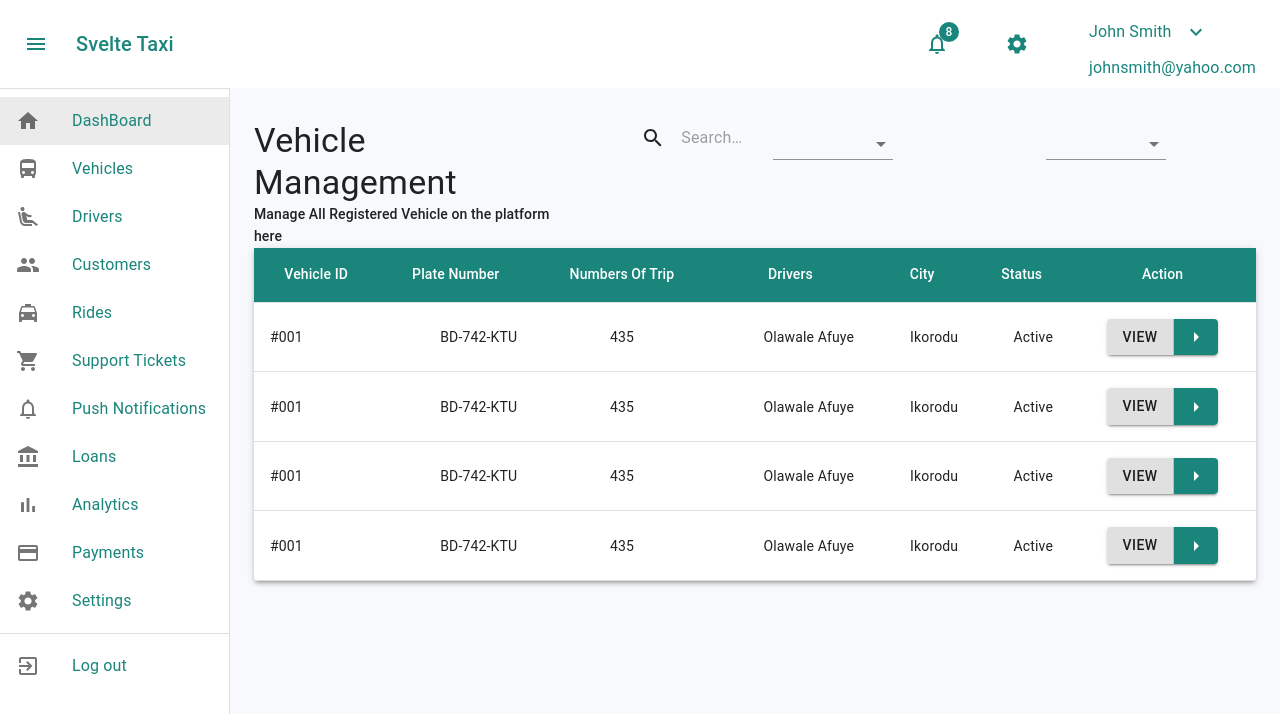
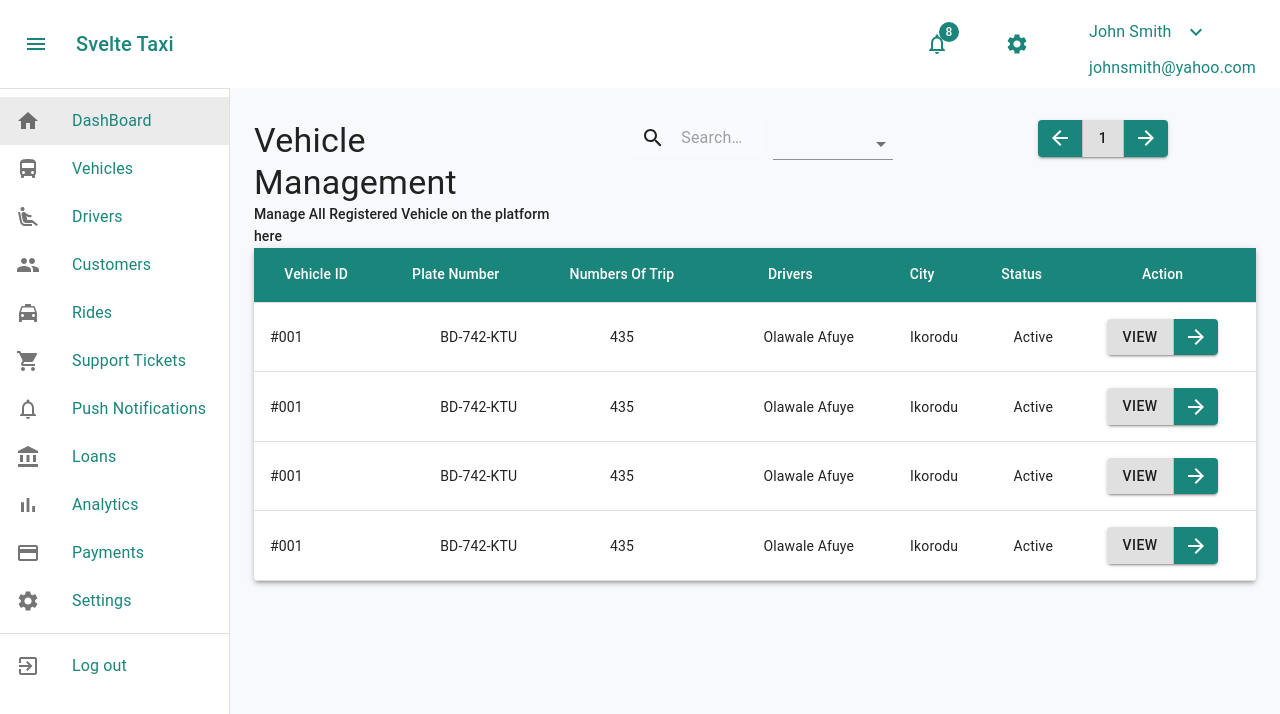
Before and after one commit to walosha/svelte_taxi, a React (Create React App) app: page /vehicles in a window 1280 px wide. Shown: the top 714 px of the page. Built offline with nearby package versions, Linux system fonts and the light colour scheme.

Commit message:
created pagination component

```diff
--- a/src/components/DropDownButton.jsx
+++ b/src/components/DropDownButton.jsx
@@ -2,7 +2,7 @@ import React from "react";
 import Grid from "@material-ui/core/Grid";
 import Button from "@material-ui/core/Button";
 import ButtonGroup from "@material-ui/core/ButtonGroup";
-import { ArrowRight } from "@material-ui/icons";
+import { ArrowForward } from "@material-ui/icons";
 import ClickAwayListener from "@material-ui/core/ClickAwayListener";
 import Grow from "@material-ui/core/Grow";
 import Paper from "@material-ui/core/Paper";
@@ -62,7 +62,7 @@ export default function DropDownButton() {
             aria-haspopup="menu"
             onClick={handleToggle}
           >
-            <ArrowRight />
+            <ArrowForward />
           </Button>
         </ButtonGroup>
         <Popper
--- /dev/null
+++ b/src/components/Pagination.jsx
@@ -0,0 +1,21 @@
+import React from "react";
+import Button from "@material-ui/core/Button";
+import ButtonGroup from "@material-ui/core/ButtonGroup";
+import { ArrowForward, ArrowBack } from "@material-ui/icons";
+
+export default function Pagination() {
+  function handleClick() {
+    console.log("button");
+  }
+  return (
+    <ButtonGroup variant="contained" aria-label="split button">
+      <Button color="primary" size="small" onClick={handleClick}>
+        <ArrowBack />
+      </Button>
+      <Button onClick={handleClick}>1</Button>
+      <Button color="primary" size="small" onClick={handleClick}>
+        <ArrowForward />
+      </Button>
+    </ButtonGroup>
+  );
+}
--- a/src/pages/vehicles.jsx
+++ b/src/pages/vehicles.jsx
@@ -9,6 +9,7 @@ import DataTable from "../components/Tables";
 import { vehicleData } from "../data/vehicledata";
 import SectionHeader from "../components/SectionHeader";
 import ControlledOpenSelect from "../components/Select";
+import Pagination from "../components/Pagination";
 
 const headingItems = [
   "Vehicle ID",
@@ -107,7 +108,7 @@ export default function Vehicles() {
                 <ControlledOpenSelect label={<span>Sorting: </span>} />
               </Grid>
               <Grid item md={4}>
-                <ControlledOpenSelect />
+                <Pagination />{" "}
               </Grid>
             </Grid>
           </Grid>
```
